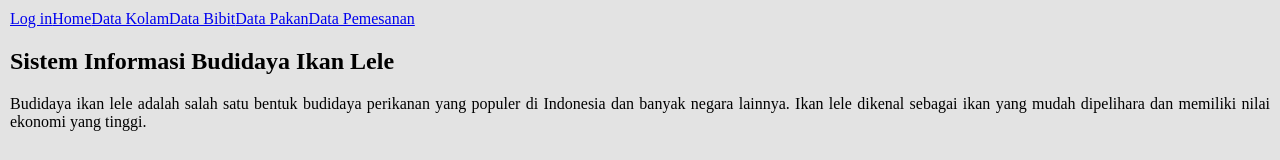
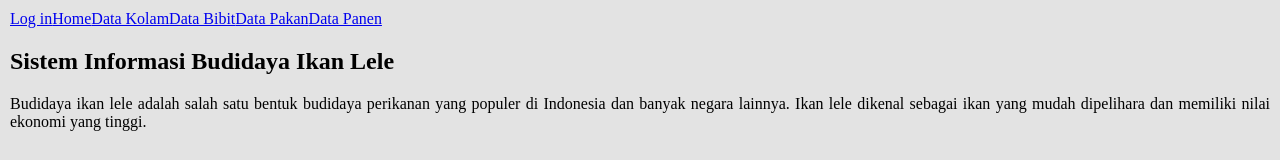
Before and after one commit to Elvia123456789/TA-PWBS-21CDx-TeamNemo-Dori, a Next.js app in the folder frontend/: page / in a window 1280 px wide. Shown: the top 160 px of the page. Built offline with nearby package versions, Linux system fonts and the light colour scheme; a web font is replaced by a local one.

Commit message:
update page

```diff
--- a/frontend/app/bibit/page.tsx
+++ b/frontend/app/bibit/page.tsx
@@ -33,10 +33,10 @@ export default function BibitPage() {
                     Data Pakan
                 </a>
                 <a
-                    href={"/pemesanan"}
+                    href={"/panen"}
                     className="flex justify-center mr-1 px-5 py-3 w-50 rounded-full text-white active:bg-sky-300 active:text-grey w-2/12"
                 >
-                    Data Pemesanan
+                    Data Panen
                 </a>
 
             </nav>
--- a/frontend/app/kolam/page.tsx
+++ b/frontend/app/kolam/page.tsx
@@ -34,10 +34,10 @@ export default function KolamPage() {
                     Data Pakan
                 </a>
                 <a
-                    href={"/pemesanan"}
+                    href={"/panen"}
                     className="flex justify-center mr-1 px-5 py-3 w-50 rounded-full text-white active:bg-sky-300 active:text-grey w-2/12"
                 >
-                    Data Pemesanan
+                    Data Panen
                 </a>
 
             </nav>
--- a/frontend/app/pakan/page.tsx
+++ b/frontend/app/pakan/page.tsx
@@ -33,10 +33,10 @@ export default function PakanPage() {
                     Data Pakan
                 </a>
                 <a
-                    href={"/pemesanan"}
+                    href={"/panen"}
                     className="flex justify-center mr-1 px-5 py-3 w-50 rounded-full text-white active:bg-sky-300 active:text-grey w-2/12"
                 >
-                    Data Pemesanan
+                    Data Panen
                 </a>
 
             </nav>
--- a/frontend/app/view/page.tsx
+++ b/frontend/app/view/page.tsx
@@ -39,10 +39,10 @@ export default function ViewPage() {
                     Data Pakan
                 </a>
                 <a
-                    href={"/pemesanan"}
+                    href={"/panen"}
                     className="flex justify-center mr-1 px-5 py-3 w-50 rounded-full text-white active:bg-sky-300 active:text-grey w-2/12"
                 >
-                    Data Pemesanan
+                    Data Panen
                 </a>
             </nav>
 
```
